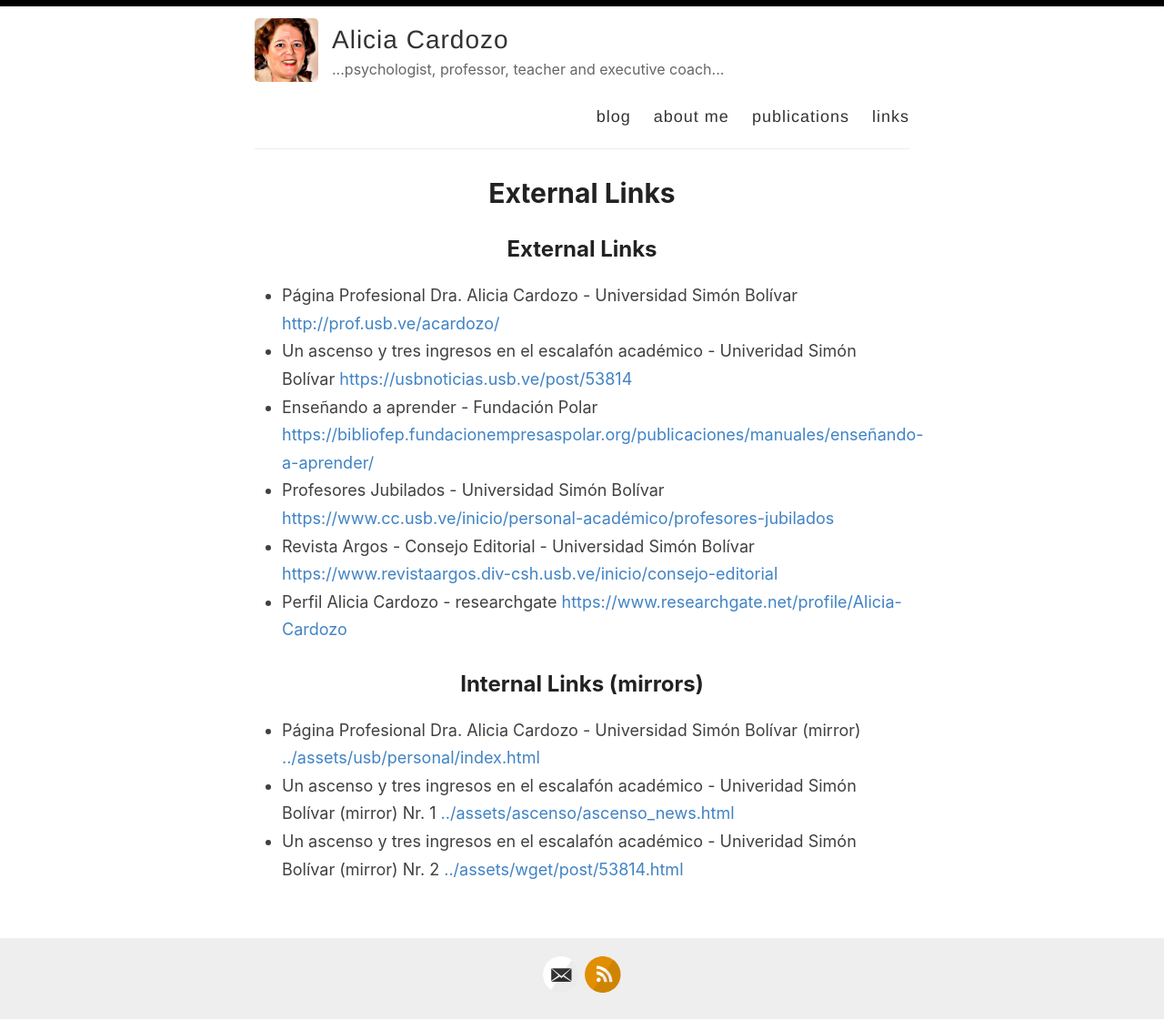
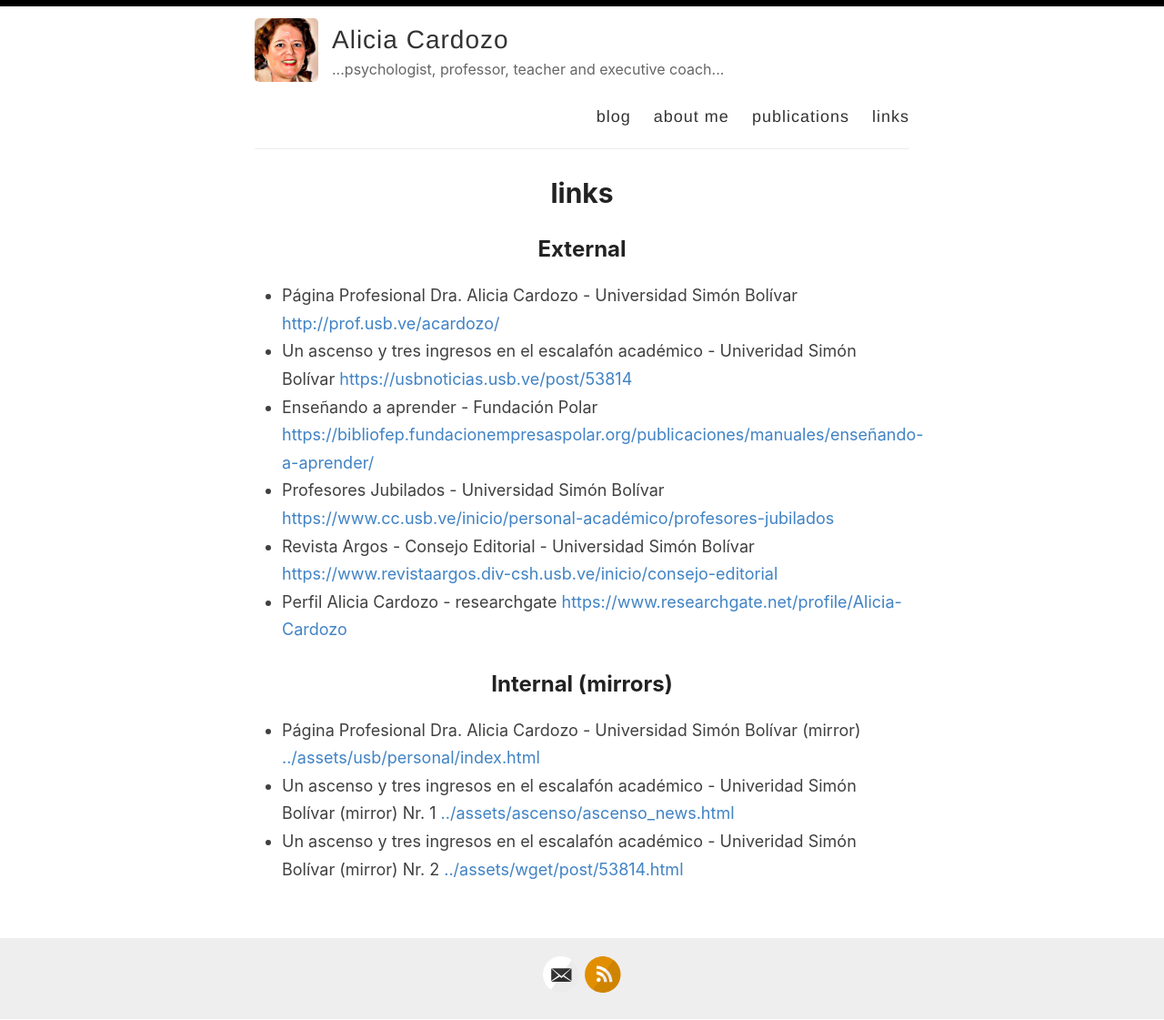
Before and after one commit to bochinche/academia, a Jekyll site: the page built from _pages/links.md, in a window 1280 px wide. Shown: the whole page at 91% size. Built offline with Jekyll 4.4.1, drawn with Linux system fonts in a browser that asks for light colours; our own code applies the rules of GitHub Pages for plain Markdown files.

Commit message:
Update links.md

```diff
--- a/_pages/links.md
+++ b/_pages/links.md
@@ -1,9 +1,9 @@
 ---
 layout: page
-title:
+title: links
 permalink: /links/
 ---
-## External Links
+## External
 - Página Profesional Dra. Alicia Cardozo - Universidad Simón Bolívar [http://prof.usb.ve/acardozo/](http://prof.usb.ve/acardozo/)
 - Un ascenso y tres ingresos en el escalafón académico - Univeridad Simón Bolívar [https://usbnoticias.usb.ve/post/53814](https://usbnoticias.usb.ve/post/53814)
 - Enseñando a aprender - Fundación Polar [https://bibliofep.fundacionempresaspolar.org/publicaciones/manuales/enseñando-a-aprender/](https://bibliofep.fundacionempresaspolar.org/publicaciones/manuales/enseñando-a-aprender/)
@@ -11,7 +11,7 @@ permalink: /links/
 - Revista Argos - Consejo Editorial - Universidad Simón Bolívar [https://www.revistaargos.div-csh.usb.ve/inicio/consejo-editorial](https://www.revistaargos.div-csh.usb.ve/inicio/consejo-editorial)
 - Perfil Alicia Cardozo - researchgate [https://www.researchgate.net/profile/Alicia-Cardozo](https://www.researchgate.net/profile/Alicia-Cardozo)
 
-## Internal Links (mirrors)
+## Internal (mirrors)
 - Página Profesional Dra. Alicia Cardozo - Universidad Simón Bolívar (mirror) [../assets/usb/personal/index.html](../assets/usb/personal/index.html)
 - Un ascenso y tres ingresos en el escalafón académico - Univeridad Simón Bolívar (mirror) Nr. 1 [../assets/ascenso/ascenso_news.html](../assets/ascenso/ascenso_news.html)
 - Un ascenso y tres ingresos en el escalafón académico - Univeridad Simón Bolívar (mirror) Nr. 2 [../assets/wget/post/53814.html](../assets/wget/post/53814.html)
```
